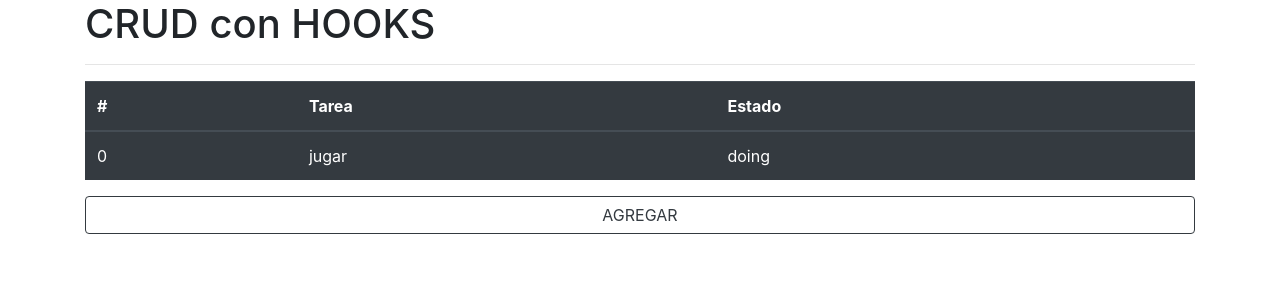
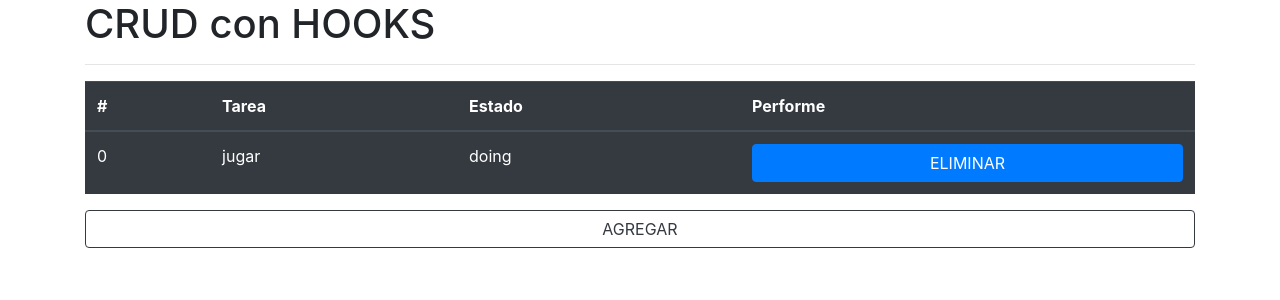
Before and after one commit to dafaak/react, a React (Create React App) app in the folder isr-app/: page / in a window 1280 px wide. Shown: the top 300 px of the page. Built offline with nearby package versions, Linux system fonts and the light colour scheme.

Commit message:
eliminar, uuid

```diff
--- a/isr-app/src/App.js
+++ b/isr-app/src/App.js
@@ -1,9 +1,10 @@
 import {Fragment, useState} from "react";
 import React from 'react';
 import {TablaTareas} from "./components/tabla-tareas";
+import {v4 as uuidv4} from 'uuid';
 
 function App() {
-    const tareas = [{nombre: 'jugar', estado: 'doing'}]
+    const tareas = [{nombre: 'jugar', estado: 'doing', id: uuidv4()}]
     return (
         <Fragment>
             <div className={'container'}>
--- a/isr-app/src/components/tabla-tareas.js
+++ b/isr-app/src/components/tabla-tareas.js
@@ -1,8 +1,10 @@
 import React, {Fragment, useState} from "react";
 import {useForm} from "react-hook-form";
+import {v4 as uuidv4} from 'uuid';
 
 export const TablaTareas = (props) => {
-    const [tareas, setTareas] = useState(props.tareas);
+    const [tareas, setTareas] = useState(props.tareas ? props.tareas : []);
+    const [tarea, setTarea] = useState({});
     let [mostrarForm, setMostrarForm] = useState(false);
     const {register, handleSubmit, formState: {errors}} = useForm();
     const cambiarMostrarForm = () => {
@@ -19,9 +21,18 @@
         )
 
     }
-    const onSubmit = (data) => {
+    const eliminarTarea = (id) => {
+        //const indiceEliminar = tareas.findIndex(tarea);
+        const arrayFiltrado = tareas.filter(item => item.id !== id)
+        // const arrayFiltrado = tareas.splice(index, 1);
+         setTareas(arrayFiltrado);
+        // console.log(id, tareas);
+    }
+    const onSubmit = (data, e) => {
+        data.id = uuidv4();
         agregarTarea(data);
         cambiarMostrarForm();
+        e.target.reset();
     }
     return (
         <Fragment>
@@ -32,6 +43,7 @@
                     <th scope="col">#</th>
                     <th scope="col">Tarea</th>
                     <th scope="col">Estado</th>
+                    <th scope="col">Performe</th>
                 </tr>
                 </thead>
                 <tbody>
@@ -40,12 +52,18 @@
                         <td>{index}</td>
                         <td>{item.nombre}</td>
                         <td>{item.estado}</td>
+                        <td>
+                            <button className={'btn btn-block btn-primary'} onClick={()=>eliminarTarea(item.id)}>
+                                ELIMINAR
+                            </button>
+                        </td>
                     </tr>
                 )}
 
                 </tbody>
             </table>
-            <button className={'btn btn-block btn-outline-dark mb-1'} hidden={mostrarForm} onClick={cambiarMostrarForm}>
+            <button className={'btn btn-block btn-outline-dark mb-1'} hidden={mostrarForm}
+                    onClick={cambiarMostrarForm}>
                 AGREGAR
             </button>
             <div hidden={!mostrarForm} className={'mb-2'}>
```
